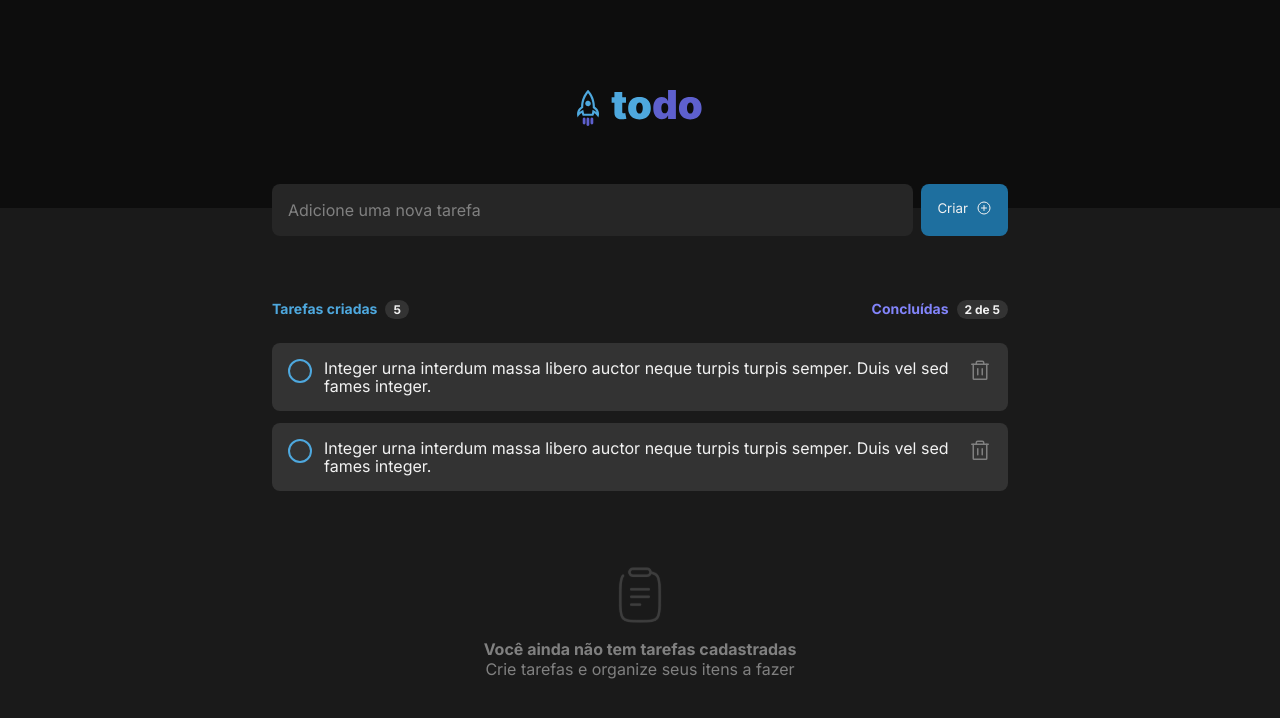
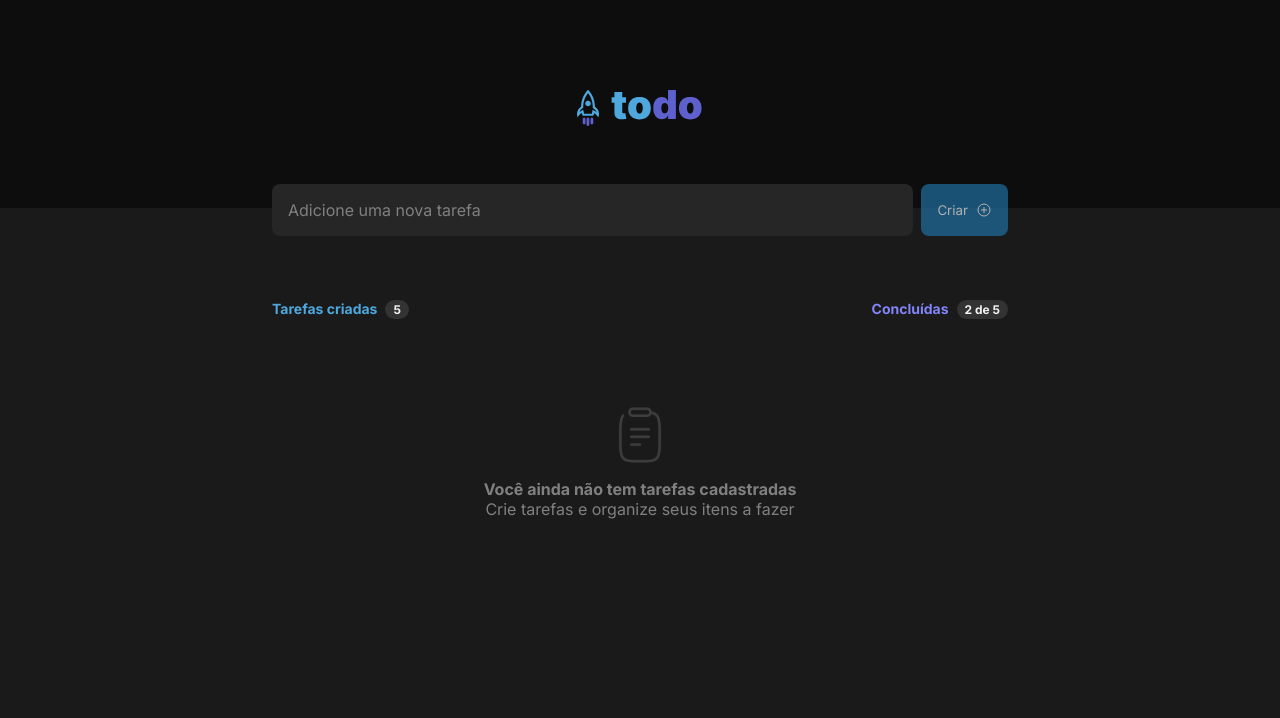
Before and after one commit to MarlonChi/todo-list, a React (Vite) app: page / in a window 1280 px wide. Shown: the top 718 px of the page. Built offline with nearby package versions, Linux system fonts and the light colour scheme.

Commit message:
feat: create new task

```diff
--- a/package.json
+++ b/package.json
@@ -12,11 +12,13 @@
   "dependencies": {
     "phosphor-react": "^1.4.1",
     "react": "^18.2.0",
-    "react-dom": "^18.2.0"
+    "react-dom": "^18.2.0",
+    "uuid": "^9.0.1"
   },
   "devDependencies": {
     "@types/react": "^18.2.55",
     "@types/react-dom": "^18.2.19",
+    "@types/uuid": "^9.0.8",
     "@typescript-eslint/eslint-plugin": "^6.21.0",
     "@typescript-eslint/parser": "^6.21.0",
     "@vitejs/plugin-react": "^4.2.1",
--- a/src/App.tsx
+++ b/src/App.tsx
@@ -1,16 +1,43 @@
+import { FormEvent, useState } from "react";
+import { v4 as uuid } from "uuid";
+
 import { Header } from "./components/Header";
 import { NewTaskForm } from "./components/NewTaskForm";
+import { Tasks } from "./components/Tasks";
 
 import styles from "./App.module.css";
-import { Tasks } from "./components/Tasks";
 
+interface Task {
+  id: string;
+  description: string;
+}
 function App() {
+  const [tasks, setTasks] = useState<Task[]>([]);
+  const [task, setTask] = useState("");
+
+  function handleCreateNewTask(event: FormEvent) {
+    event.preventDefault();
+    const newUuid = uuid();
+
+    const newTask = {
+      id: newUuid,
+      description: task,
+    };
+
+    setTasks([...tasks, newTask]);
+    setTask("");
+  }
+
   return (
     <>
       <Header />
       <div className={styles.container}>
-        <NewTaskForm />
-        <Tasks />
+        <NewTaskForm
+          task={task}
+          setTask={setTask}
+          handleCreateNewTask={handleCreateNewTask}
+        />
+        <Tasks tasks={tasks} />
       </div>
     </>
   );
--- a/src/components/NewTaskForm.module.css
+++ b/src/components/NewTaskForm.module.css
@@ -27,6 +27,7 @@
   cursor: pointer;
 
   display: flex;
+  align-items: center;
   gap: 8px;
 
   transition: background 0.2s;
--- a/src/components/NewTaskForm.tsx
+++ b/src/components/NewTaskForm.tsx
@@ -1,12 +1,28 @@
+import { FormEvent } from "react";
 import { PlusCircle } from "phosphor-react";
 
 import styles from "./NewTaskForm.module.css";
 
-export const NewTaskForm = () => {
+interface NewTaskFormProps {
+  task: string;
+  setTask: (task: string) => void;
+  handleCreateNewTask: (event: FormEvent<HTMLFormElement>) => void;
+}
+
+export const NewTaskForm = ({
+  task,
+  setTask,
+  handleCreateNewTask,
+}: NewTaskFormProps) => {
   return (
-    <form className={styles.newTaskForm}>
-      <input type="text" placeholder="Adicione uma nova tarefa" />
-      <button type="submit">
+    <form onSubmit={handleCreateNewTask} className={styles.newTaskForm}>
+      <input
+        type="text"
+        placeholder="Adicione uma nova tarefa"
+        value={task}
+        onChange={(event) => setTask(event.target.value)}
+      />
+      <button type="submit" disabled={task.length === 0}>
         Criar <PlusCircle size={16} />
       </button>
     </form>
--- a/src/components/Task.module.css
+++ b/src/components/Task.module.css
@@ -5,6 +5,7 @@
 
   display: flex;
   align-items: flex-start;
+  justify-content: space-between;
   gap: 1.2rem;
 }
 
--- a/src/components/Task.tsx
+++ b/src/components/Task.tsx
@@ -1,15 +1,17 @@
 import { Trash } from "phosphor-react";
 import styles from "./Task.module.css";
 
-export const Task = () => {
+interface Task {
+  id: string;
+  description: string;
+}
+
+export const Task = ({ id, description }: Task) => {
   return (
     <div className={styles.task}>
       <div className={styles.checkbox}>
-        <input type="checkbox" id="nome" />
-        <label htmlFor="nome">
-          Integer urna interdum massa libero auctor neque turpis turpis semper.
-          Duis vel sed fames integer.
-        </label>
+        <input type="checkbox" id={id} />
+        <label htmlFor={id}>{description}</label>
       </div>
       <button title="Deletar tarefa">
         <Trash size={24} />
--- a/src/components/Tasks.tsx
+++ b/src/components/Tasks.tsx
@@ -3,7 +3,16 @@ import { Task } from "./Task";
 
 import styles from "./Tasks.module.css";
 
-export const Tasks = () => {
+interface Task {
+  id: string;
+  description: string;
+}
+
+interface TasksProps {
+  tasks: Task[];
+}
+
+export const Tasks = ({ tasks }: TasksProps) => {
   return (
     <section className={styles.tasks}>
       <header>
@@ -17,8 +26,9 @@ export const Tasks = () => {
         </div>
       </header>
       <div className={styles.taskList}>
-        <Task />
-        <Task />
+        {tasks.map((task: Task) => (
+          <Task key={task.id} id={task.id} description={task.description} />
+        ))}
         <ListEmpty />
       </div>
     </section>
```
Also changed, not shown: src/data.ts (added, +15 -0 lines), 1 other file (tests, documents, lock files or other folders).
